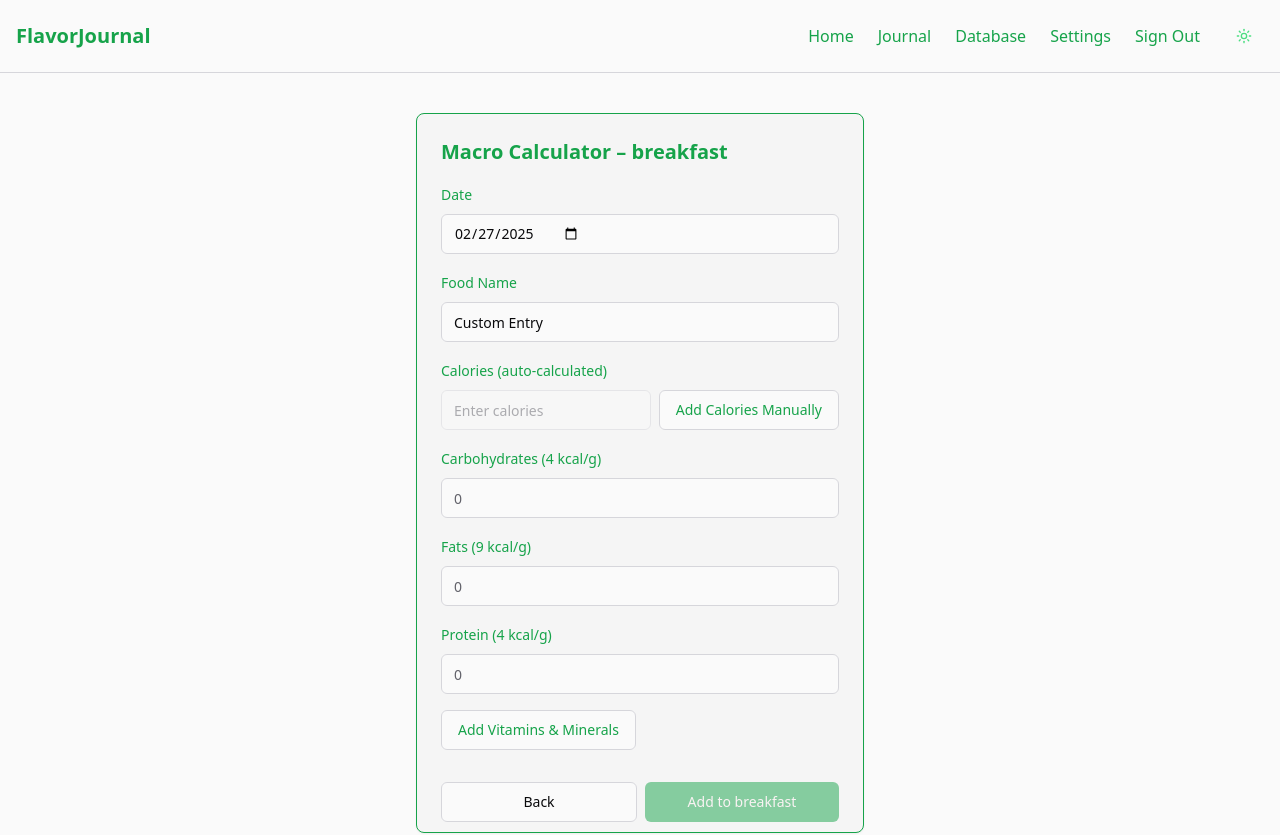
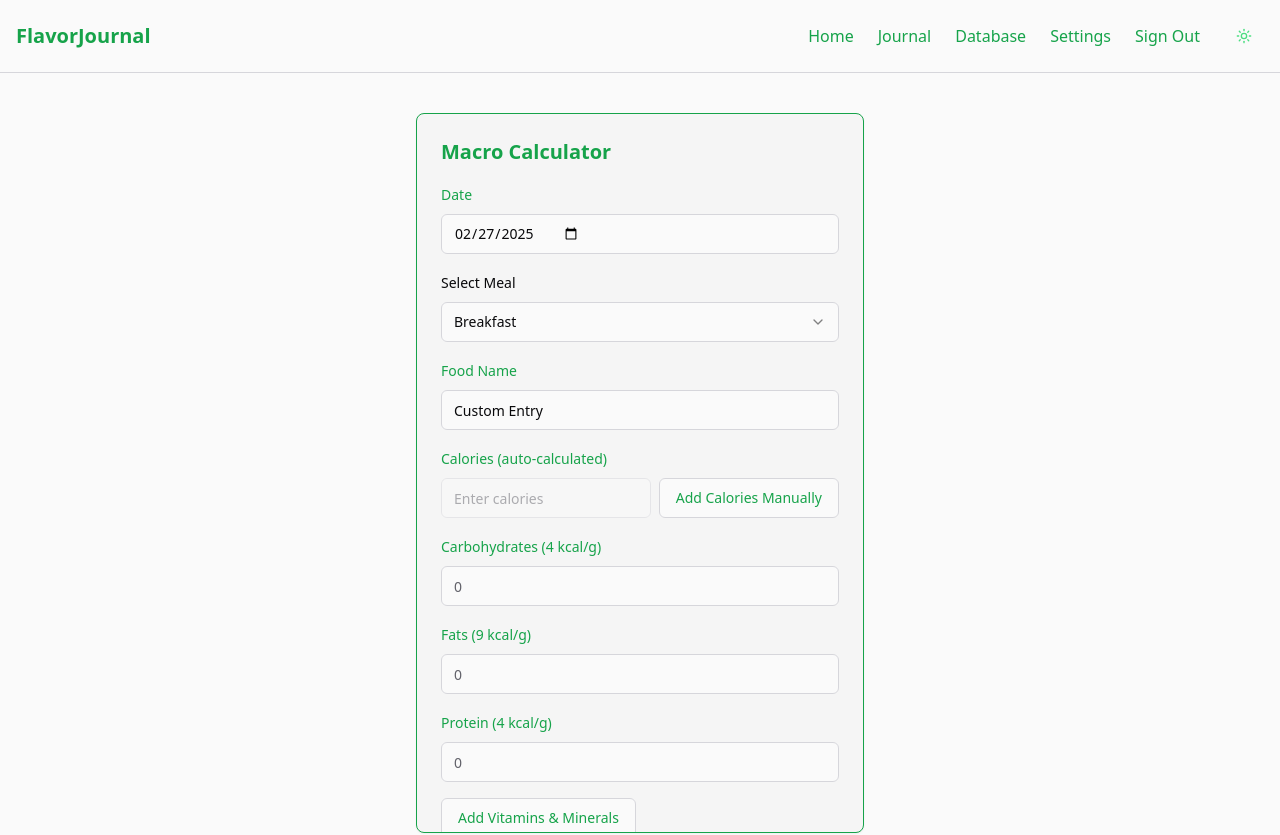
Before and after one commit to dannydiaz04/food-app, a Next.js app: page /add-food/macro-calculator in a window 1280 px wide. Shown: the top 835 px of the page. Built offline with nearby package versions, Linux system fonts and the light colour scheme.

Commit message:
added alert for macro-calculator success and the ability to edit the meal that the user is adding to

```diff
--- a/components/macro-calculator.tsx
+++ b/components/macro-calculator.tsx
@@ -6,6 +6,7 @@ import { Input } from "@/components/ui/input"
 import { Label } from "@/components/ui/label"
 import { Card, CardContent } from "@/components/ui/card"
 import { cn } from "@/lib/utils"
+import { Select, SelectContent, SelectItem, SelectTrigger, SelectValue } from "@/components/ui/select"
 
 interface EditFoodEntry {
   food_ky: string;
@@ -165,6 +166,12 @@ export function MacroCalculator({
     setter(value);
   };
 
+  // Define the meal options
+  const mealOptions = ["breakfast", "lunch", "dinner", "snack"];
+
+  // Add this state variable for selected meal
+  const [selectedMeal, setSelectedMeal] = useState("breakfast"); // Default meal
+
   const handleSubmit = async (e: React.FormEvent) => {
     e.preventDefault()
     if (!selectedDate) return
@@ -185,7 +192,7 @@ export function MacroCalculator({
       ).toISOString();
 
       const requestBody = {
-        meal,
+        meal: selectedMeal,
         foodName: foodName || "Custom Entry",
         calories: Number(calories || 0),
         carbs: Number(carbs || 0),
@@ -226,6 +233,7 @@ export function MacroCalculator({
         Object.fromEntries(Object.keys(micronutrients).map((key) => [key, ""]))
       )
       onClose?.()
+      alert("Food added successfully!") // Success alert
     } catch (error) {
       console.error(editMode ? "Error updating food entry:" : "Error submitting food entry:", error)
       // You might want to show an error message to the user here
@@ -239,7 +247,7 @@ export function MacroCalculator({
     <Card className="w-full max-w-md mx-4 border-primary max-h-[90vh] flex flex-col">
       <CardContent className="pt-6 overflow-y-auto">
         <h2 className="text-xl font-bold mb-4 text-primary">
-          Macro Calculator – {meal}
+          Macro Calculator
         </h2>
         <form onSubmit={handleSubmit} className="space-y-4">
           {/* DATE INPUT */}
@@ -254,6 +262,23 @@ export function MacroCalculator({
               onChange={(e) => setSelectedDate(e.target.value)}
               className="border-input"
             />
+          </div>
+
+          {/* MEAL SELECTION */}
+          <div className="space-y-2">
+            <Label htmlFor="meal">Select Meal</Label>
+            <Select value={selectedMeal} onValueChange={setSelectedMeal}>
+              <SelectTrigger className="w-full">
+                <SelectValue placeholder="Select a meal" />
+              </SelectTrigger>
+              <SelectContent>
+                {mealOptions.map((meal) => (
+                  <SelectItem key={meal} value={meal}>
+                    {meal.charAt(0).toUpperCase() + meal.slice(1)} {/* Capitalize the first letter */}
+                  </SelectItem>
+                ))}
+              </SelectContent>
+            </Select>
           </div>
 
           {/* FOOD NAME INPUT */}
@@ -399,7 +424,7 @@ export function MacroCalculator({
               )}
               disabled={!overrideCalories && (!carbs && !fats && !protein)}
             >
-              Add to {meal}
+              Add to {selectedMeal}
             </Button>
           </div>
         </form>
```
